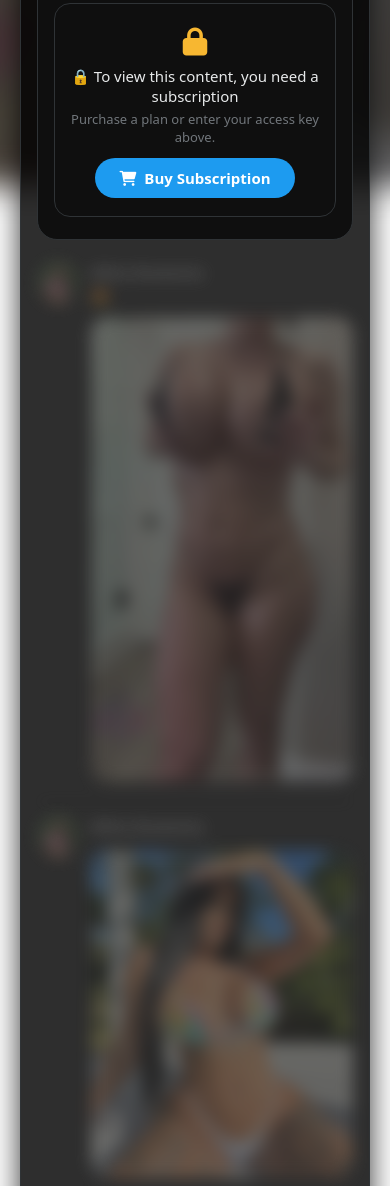
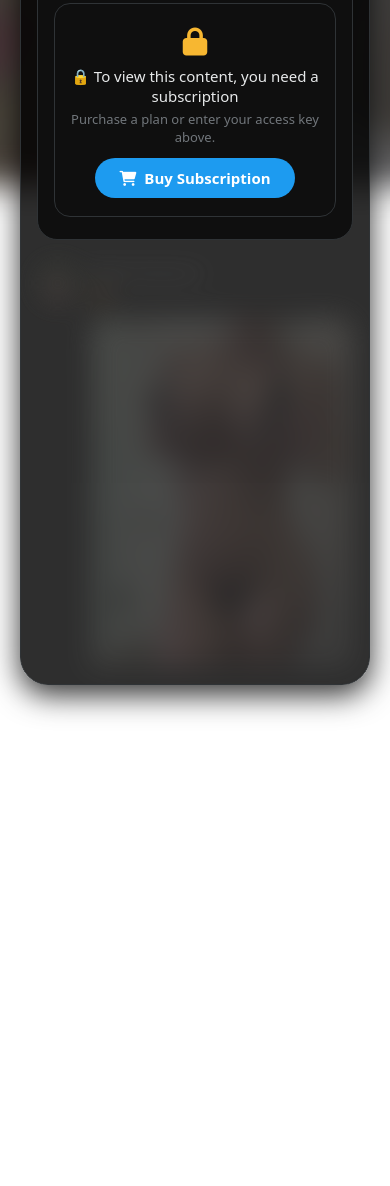
Before and after one commit to MamadX657/my-website, a plain HTML site: page onlyfans.html in a window 390 px wide. Shown: the part 773-1959 px from the top of the page. After the commit the page ends 1478 px from the top, so only its background shows below. Drawn offline with Linux system fonts and the light colour scheme.

Commit message:
Update onlyfans.html

```diff
--- a/onlyfans.html
+++ b/onlyfans.html
@@ -902,15 +902,26 @@
             gap: 12px;
             padding: 14px 0;
             border-bottom: 1px solid #2f3336;
-            filter: blur(8px);
-            opacity: 0.3;
+            transition: 0.3s;
+            position: relative;
+        }
+
+        .tweet-item:last-of-type {
+            border-bottom: none;
+        }
+
+        /* حالت قفل‌شده پیش‌فرض (پلن Basic) */
+        .tweet-item.locked-hidden {
+            display: none;
+        }
+
+        .tweet-item.locked-preview {
+            filter: blur(14px);
+            opacity: 0.15;
             pointer-events: none;
             user-select: none;
-            transition: 0.3s;
-            position: relative;
-        }
-        .tweet-item:last-of-type {
-            border-bottom: none;
+            max-height: 420px;
+            overflow: hidden;
         }
 
         .tweet-item.unlocked {
@@ -918,6 +929,8 @@
             opacity: 1;
             pointer-events: auto;
             user-select: auto;
+            max-height: none;
+            overflow: visible;
         }
 
         .tweet-item.pro-unlocked .tweet-text {
@@ -1631,8 +1644,22 @@
 
         function applyPlanClasses(plan) {
             const features = PLAN_FEATURES[plan] || PLAN_FEATURES.basic;
-            document.querySelectorAll('.tweet-item').forEach(item => {
-                item.classList.toggle('unlocked', !!features.unlockAll);
+            const items = document.querySelectorAll('.tweet-item');
+
+            items.forEach((item, index) => {
+                item.classList.remove('locked-hidden', 'locked-preview', 'unlocked');
+
+                if (features.unlockAll) {
+                    item.classList.add('unlocked');
+                } else {
+                    // پلن Basic: فقط پست اول به صورت محو، بقیه مخفی
+                    if (index === 0) {
+                        item.classList.add('locked-preview');
+                    } else {
+                        item.classList.add('locked-hidden');
+                    }
+                }
+
                 item.classList.toggle('pro-unlocked', !!features.hd);
                 const isPremiumPost = !!item.querySelector('.premium-content-badge');
                 item.classList.toggle('premium-content-unlocked', !!features.premiumContent && isPremiumPost);
@@ -1871,6 +1898,7 @@
             successUnlock.classList.remove('show');
 
             markActivePlanCard('basic');
+            applyPlanClasses('basic');   // ← اعمال حالت جدید قفل
 
             accessKeyInput.disabled = false;
             accessKeyInput.value = '';
@@ -1894,7 +1922,6 @@
                 showExpiryToast();
             }
         }
-
         // ===== START EXPIRY CHECKER =====
         function startExpiryChecker() {
             if (expiryCheckInterval) clearInterval(expiryCheckInterval);
```
